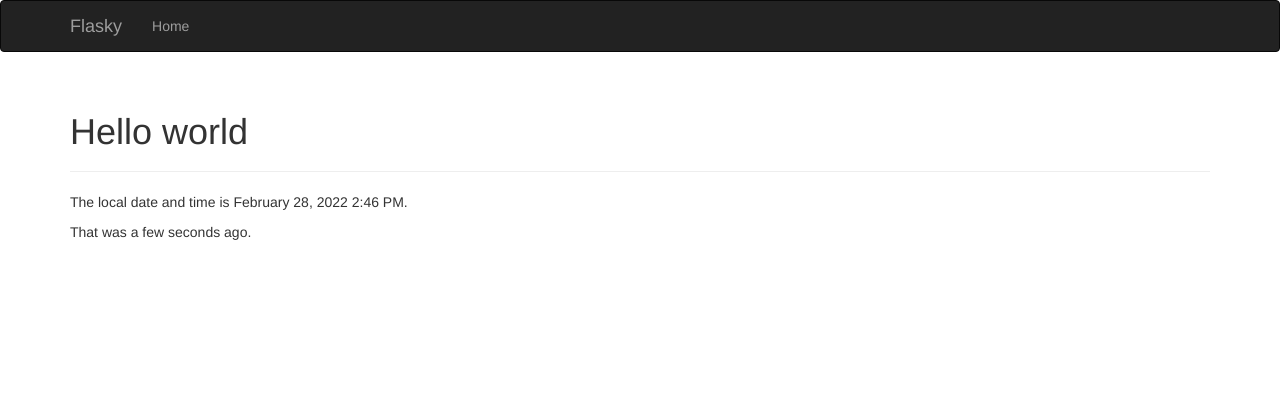
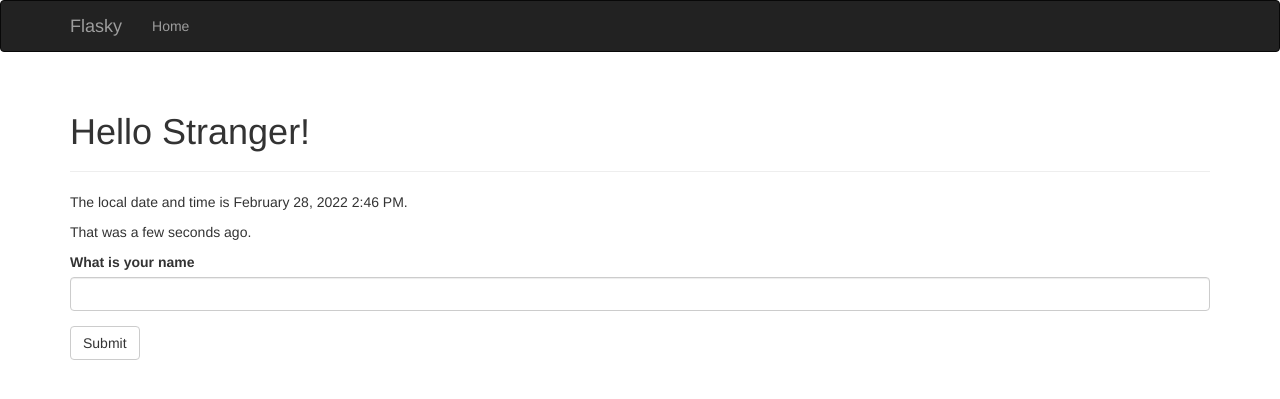
Before and after one commit to alkistz/FlaskBlogApp, a Flask app: page / in a window 1280 px wide. Shown: the top 399 px of the page. Run offline with Flask 2, Linux system fonts and the light colour scheme; some libraries are stand-ins or nearby versions.

Commit message:
Done with forms and basic templates

```diff
--- a/app.py
+++ b/app.py
@@ -1,14 +1,22 @@
-from flask import Flask, render_template
+from flask import Flask, render_template, session, url_for, redirect, flash
 from flask_bootstrap import Bootstrap
 from flask_moment import Moment
+from flask_wtf import FlaskForm
+from wtforms import StringField, SubmitField
+from wtforms.validators import DataRequired
 from datetime import datetime
 
 
 app = Flask(__name__)
 bootstrap = Bootstrap(app)
 moment = Moment(app)
+
 app.config['SECRET_KEY'] = 'hard to guess string'
 
+
+class NameForm(FlaskForm):
+    name = StringField('What is your name', validators=[DataRequired()])
+    submit = SubmitField('Submit')
 
 @app.errorhandler(404)
 def page_not_found(e):
@@ -18,11 +26,17 @@ def page_not_found(e):
 def internal_server_error(e):
     return render_template('500.html'), 500
 
-@app.route('/')
+@app.route('/', methods=['GET', 'POST'])
 def index():
+    name = None
+    form = NameForm()
+    if form.validate_on_submit():
+        old_name = session.get('name')
+        if old_name is not None and old_name != form.name.data:
+            flash('Looks like you changed your name!')
+        session['name'] = form.name.data
+        return redirect(url_for('index'))
     return render_template('index.html',
-                           current_time=datetime.utcnow())
-
-@app.route('/user/<name>')
-def user(name):
-    return render_template('user.html', name=name)
+                           current_time=datetime.utcnow(),
+                           form=form,
+                           name=session.get('name'))
--- a/templates/base.html
+++ b/templates/base.html
@@ -30,6 +30,12 @@
 
 {% block content %}
 <div class="container">
+    {% for message in get_flashed_messages() %}
+    <div class="alert alert-warning">
+        <button type="button" class="close" data-dismiss="alert">&times;</button>
+        {{ message }}
+    </div>
+    {% endfor %}
     {% block page_content %}{% endblock %}
 </div>
 {% endblock %}
--- a/templates/index.html
+++ b/templates/index.html
@@ -1,11 +1,15 @@
 {% extends "base.html" %}
+{% import "bootstrap/wtf.html" as wtf %}
 
 
 {% block page_content %}
 <div class="page-header">
-    <h1>Hello world</h1>
+    <h1>Hello {% if name %}{{ name }}{% else %}Stranger{% endif %}!  </h1>
 </div>
 
 <p>The local date and time is {{ moment(current_time).format('LLL') }}.</p>
 <p>That was {{ moment(current_time).fromNow(refresh=True) }}.</p>
+
+{{ wtf.quick_form(form) }}
+
 {% endblock %}
```
